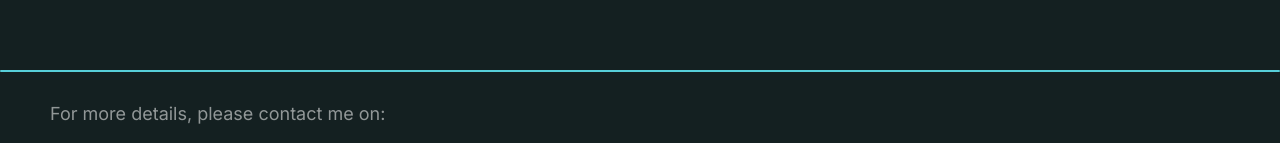
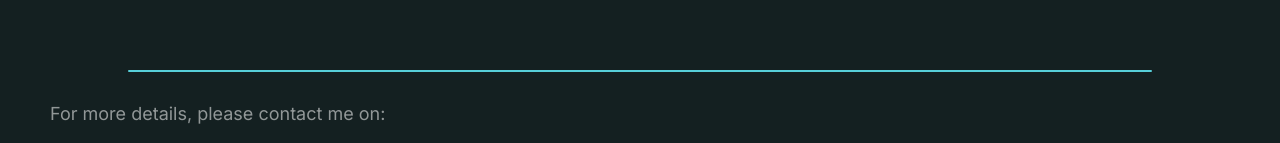
Before and after one commit to md-mahin-islam-mahi/portfolio-website, a React (Create React App) app: page / in a window 1280 px wide. Shown: the part 1231-1374 px from the top of the page. Built offline with nearby package versions, Linux system fonts and the light colour scheme; a web font is replaced by a local one.

Commit message:
made some changes

```diff
--- a/src/Components/Pages/Contact/Contact.js
+++ b/src/Components/Pages/Contact/Contact.js
@@ -5,9 +5,6 @@ import './Contact.css'
 const Contact = () => {
   const form = useRef()
 
-  // const sendMail = e => {
-
-  // }
 
   return (
     // <Animation>
--- a/src/Components/Pages/Home/Home.css
+++ b/src/Components/Pages/Home/Home.css
@@ -10,10 +10,11 @@
     font-weight: 300;
     line-height: normal;
     letter-spacing: 0.9px;
-    transition: 0.1s linear;
+    transition: 0.2s ease-in-out;
     cursor: pointer;
     text-decoration: none;
     color: #57CFD9;
+
 }
 
 .hover-down {
--- a/src/Components/Pages/Home/Home.js
+++ b/src/Components/Pages/Home/Home.js
@@ -24,7 +24,7 @@ const Home = () => {
         <section className='xl:w-[40%] xl:text-start xl:pl-[100px]'>
           <div data-aos="fade-up-right">
           <h3 className='text-[16px] md:text-[18px] lg:text-[24px] xl:text-[28px] font-thin tracking-widest mb-3 font-default text-mainFont'>Hi, I am</h3>
-          <h1 className='text-[38px] md:text-[45px] lg:text-[60px] xl:text-[66px] font-fancy tracking-wide mb-5'>
+          <h1 className='text-[38px] md:text-[45px] lg:text-[60px] xl:text-[66px] font-fancy tracking-wide mb-5 hover:text-mainFont transition-all duration-[0.2s]'>
           <Typewriter
                   words={["Md. Mahin Islam Mahi"]}
                   cursor
--- a/src/Components/Shared/Footer/Footer.js
+++ b/src/Components/Shared/Footer/Footer.js
@@ -21,7 +21,7 @@ const Footer = () => {
   return (
 
     <div>
-      <span className='block w-full h-[2px] bg-mainFont mt-[100px] rounded-md text-center'></span>
+      <span className='block w-[80%] mx-auto h-[2px] bg-mainFont mt-[100px] rounded-md text-center'></span>
 
       <div className='flex flex-col  justify-start items-start py-10 md:py-10 lg:py-3 text-[12px] md:text-[15px] lg:text-[18px] ml-[50px] mr-[50px] mt-4 md:flex-row md:justify-between md:items-center'>
       <div className='text-start text-[#ffffff88] text[15px]'>
```
